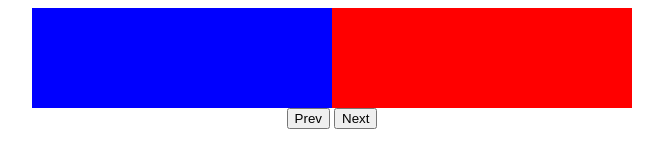
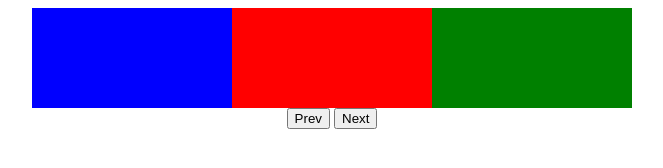
Before and after one commit to demidenkoanton/sliderJS, a plain HTML site: page index.html in a window 1280 px wide. Both pictures are taken after a click on the button "Next". Shown: the whole page, without its empty margins (308-971 px from the left). Drawn offline with nearby package versions, Linux system fonts and the light colour scheme.

Commit message:
Исправление ошибок в коде

```diff
--- a/index.html
+++ b/index.html
@@ -30,9 +30,6 @@
     </div>
   </div>
 
-  <script src="https://code.jquery.com/jquery-3.5.1.min.js"
-    integrity="sha256-9/aliU8dGd2tb6OSsuzixeV4y/faTqgFtohetphbbj0=" crossorigin="anonymous">
-    </script>
   <script src="js/scripts.js"></script>
 </body>
 
--- a/js/scripts.js
+++ b/js/scripts.js
@@ -1,5 +1,5 @@
 let position = 0;
-const slidesToShow = 2; // Сколько слайдов показывать
+const slidesToShow = 3; // Сколько слайдов показывать
 const slidesToScroll = 2; // Сколько слайдов скролить
 const container = document.querySelector(".slider-container");
 const track = document.querySelector(".slider-track");
@@ -14,20 +14,18 @@ items.forEach((item) => {
   item.style.minWidth = `${itemWidth}px`;
 });
 
-btnNext.addEventListener("click", () => {
-  console.log("btn-next");
-  const itemsLeft =
-    itemCount - (Math.abs(position) + slidesToShow * itemWidth) / itemWidth;
-  position -=
+btnPrev.addEventListener("click", () => {
+  const itemsLeft = Math.abs(position) / itemWidth;
+  position +=
     itemsLeft >= slidesToScroll ? movePosition : itemsLeft * itemWidth;
   setPosition();
   checkBtns();
 });
 
-btnPrev.addEventListener("click", () => {
-  console.log("btn-prev");
-  const itemsLeft = Math.abs(position) / itemWidth;
-  position +=
+btnNext.addEventListener("click", () => {
+  const itemsLeft =
+    itemCount - (Math.abs(position) + slidesToShow * itemWidth) / itemWidth;
+  position -=
     itemsLeft >= slidesToScroll ? movePosition : itemsLeft * itemWidth;
   setPosition();
   checkBtns();
--- a/scss/styles.scss
+++ b/scss/styles.scss
@@ -14,7 +14,7 @@
 // Слайдер
 .slider-container {
   overflow: hidden;
-  background-color: pink;
+  background-color: rgb(0, 0, 0);
 }
 
 .slider-track {
@@ -29,7 +29,7 @@
 
 .slider-item:nth-child(3n+1) {background-color: red;}
 .slider-item:nth-child(3n+2) {background-color: green;}
-.slider-item:nth-child(2n+3) {background-color: blue;}
+.slider-item:nth-child(3n+3) {background-color: blue;}
 
 .slider-buttons {
   text-align: center;
```
Also changed, not shown: css/styles.css, 1 other file.
